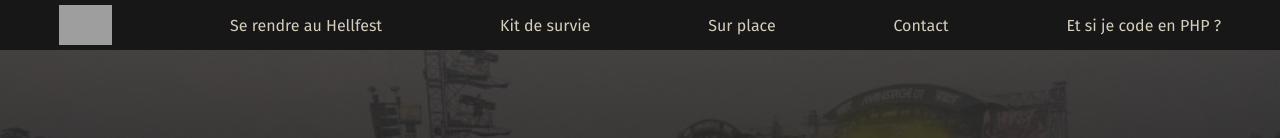
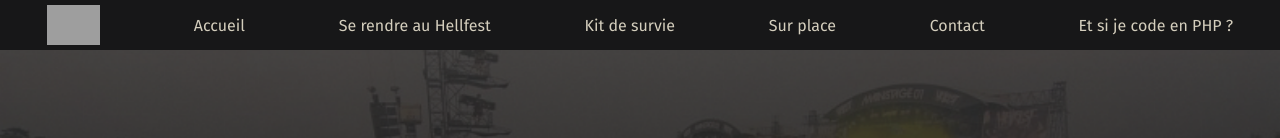
Before and after one commit to ClementPremartin/survivre-au-hellfest, a website: page index.html in a window 1280 px wide. Shown: the top 138 px of the page. Drawn offline with Linux system fonts and the light colour scheme; grey boxes are pictures that could not be loaded; a web font is replaced by a local one.

Commit message:
adding link accueil in navbar

```diff
--- a/index.html
+++ b/index.html
@@ -37,6 +37,7 @@
 <a href="https://www.hellfest.fr/"><img class="logo" src="https://cdn.discordapp.com/attachments/952882720080543805/953653844598992896/logo.png" alt="logo SAH"></a>
 <nav class="nav">
     <ul class="list">
+      <li class="item"> <a class="link" href="index.html#home">Accueil</a> </li>
       <li class="item"> <a class="link" href="direction.html#go_to_hellfest">Se rendre au Hellfest</a> </li>
       <li class="item"> <a class="link" href="survie.html#survive">Kit de survie</a> </li>
       <li class="item"> <a class="link" href="surplace.html#place">Sur place</a> </li>
@@ -48,6 +49,7 @@
 <nav class="altnav">
     <ul class="altlist">
         <img class="altlogo" src="https://cdn.discordapp.com/attachments/952882720080543805/953653844598992896/logo.png" alt="">
+      <li class="altitem"> <a class="altlink" href="index.html#home">Accueil</a> </li>
       <li class="altitem"> <a class="altlink" href="direction.html#go_to_hellfest">Se rendre au Hellfest</a> </li>
       <li class="altitem"> <a class="altlink" href="survie.html#survive">Kit de survie</a> </li>
       <li class="altitem"> <a class="altlink" href="surplace.html#place">Sur place</a> </li>
```
Also changed, not shown: direction.html (+2 -0 lines), erreur.html (+2 -0 lines), surplace.html (+2 -0 lines), survie.html (+2 -0 lines).
